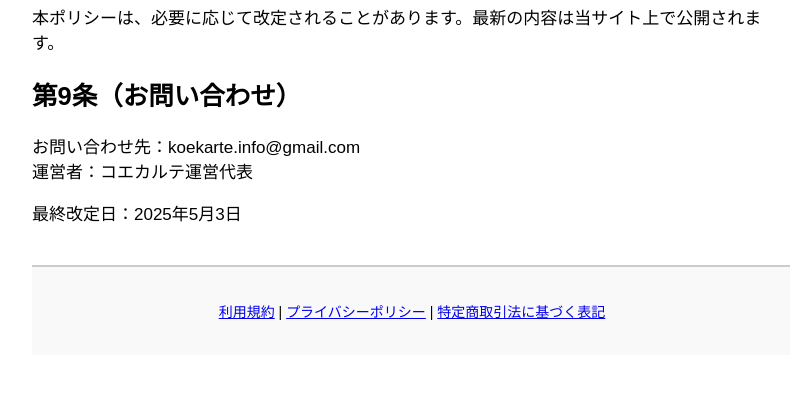
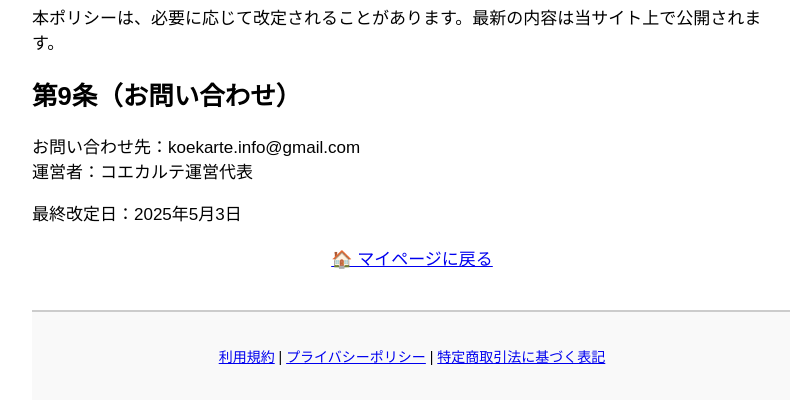
Before and after one commit to mojitap/koekarte_app, a Flask app: page /privacy in a window 1280 px wide. Shown: the part 1682-2102 px from the top of the page, without its empty margins (228-1018 px from the left). Before the commit the page ends 2002 px from the top, so only its background shows below. Run offline with Flask 3, Linux system fonts and the light colour scheme.

Commit message:
Update privacy.html

```diff
--- a/templates/privacy.html
+++ b/templates/privacy.html
@@ -71,4 +71,8 @@
 
   <p>最終改定日：2025年5月3日</p>
 
+<a href="/dashboard" class="auth-links">
+      🏠 マイページに戻る
+</a>
+
 {% endblock %}
```
